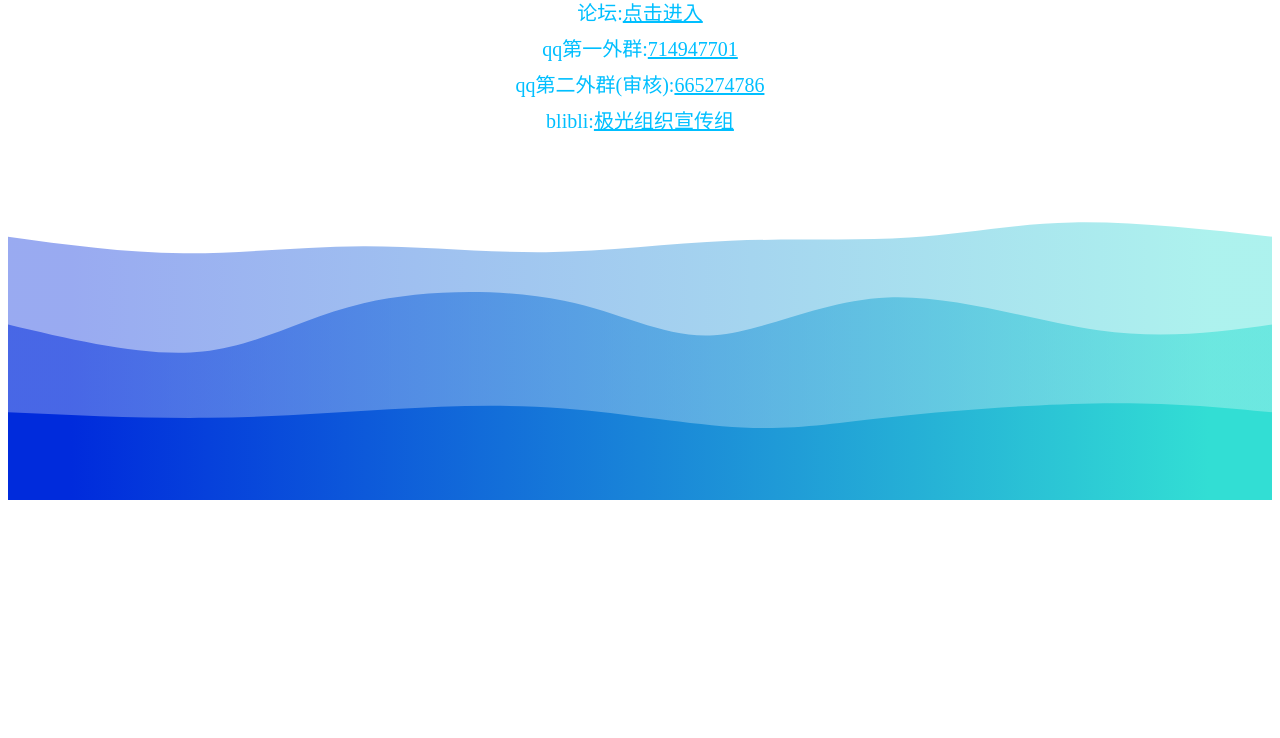
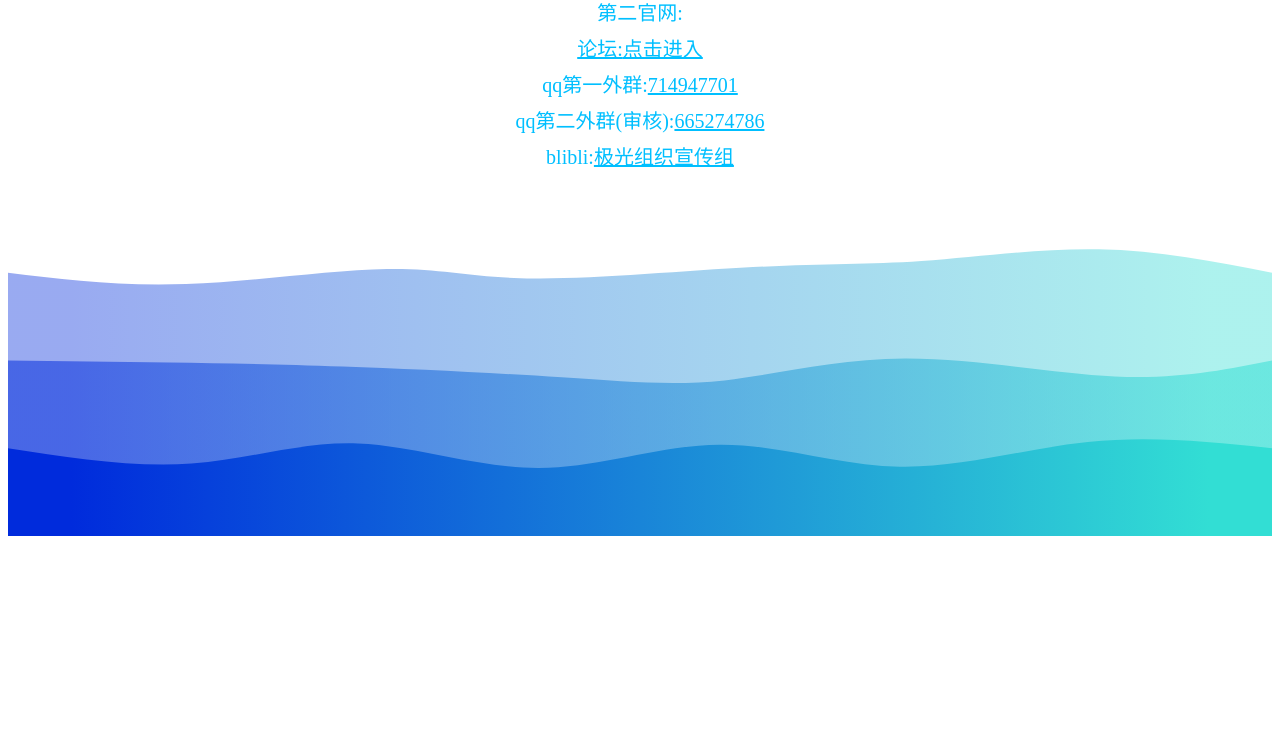
Before and after one commit to cypza/jg, a plain HTML site: page index.html in a window 1280 px wide. Shown: the part 62-800 px from the top of the page. Drawn offline with Linux system fonts and the light colour scheme.

Commit message:
Update index.html

```diff
--- a/index.html
+++ b/index.html
@@ -8,6 +8,7 @@
 	</head>
 	<body>
 		<h1>极光组织</h1>
+		<p>第二官网:<a href="https://cypza.github.io/jg2/"</a></p>
 		<p>论坛:<a href="https://www.2b2t.xin/forum.php?mod=viewthread&tid=6861&highlight=%E6%9E%81%E5%85%89">点击进入</a></p>
 		<p>qq第一外群:<a href="https://jq.qq.com/?_wv=1027&k=rGI3mmtF">714947701</a></p>
 		<p>qq第二外群(审核):<a href="https://jq.qq.com/?_wv=1027&k=pbCa5M8H">665274786</a></p>
```
